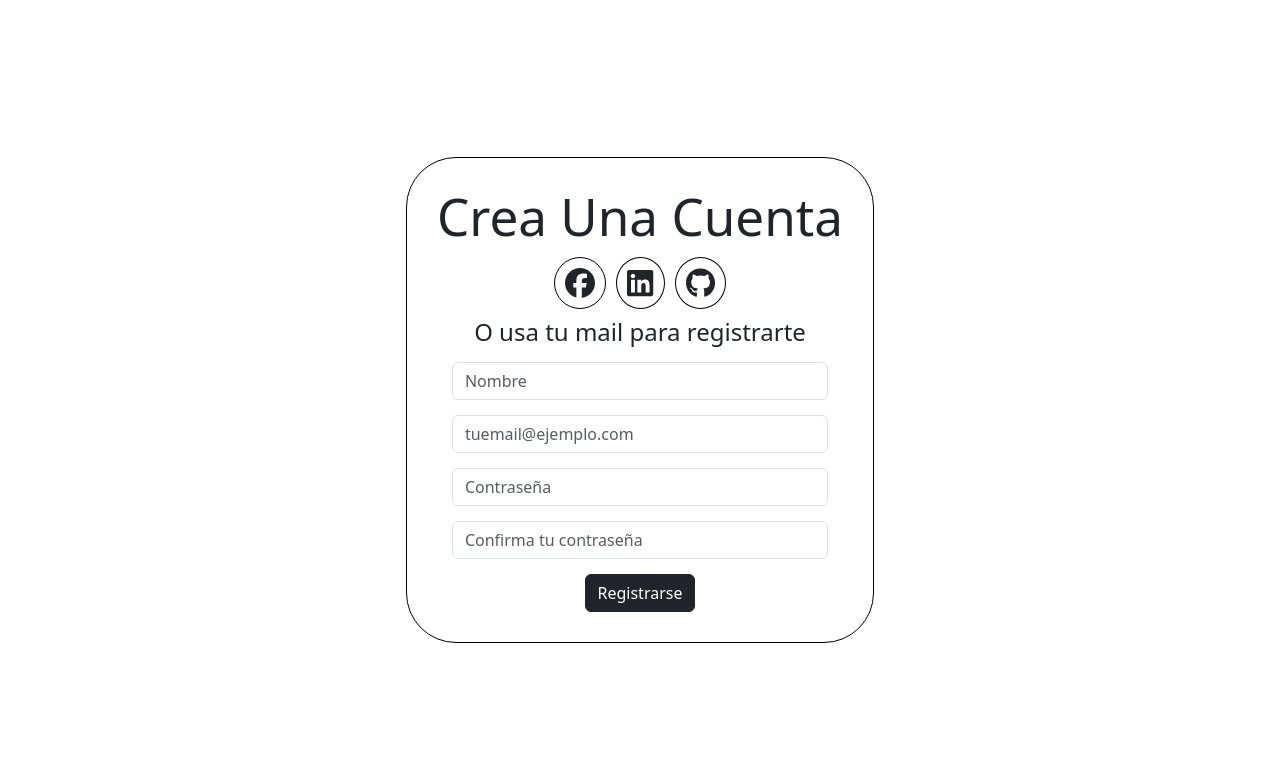
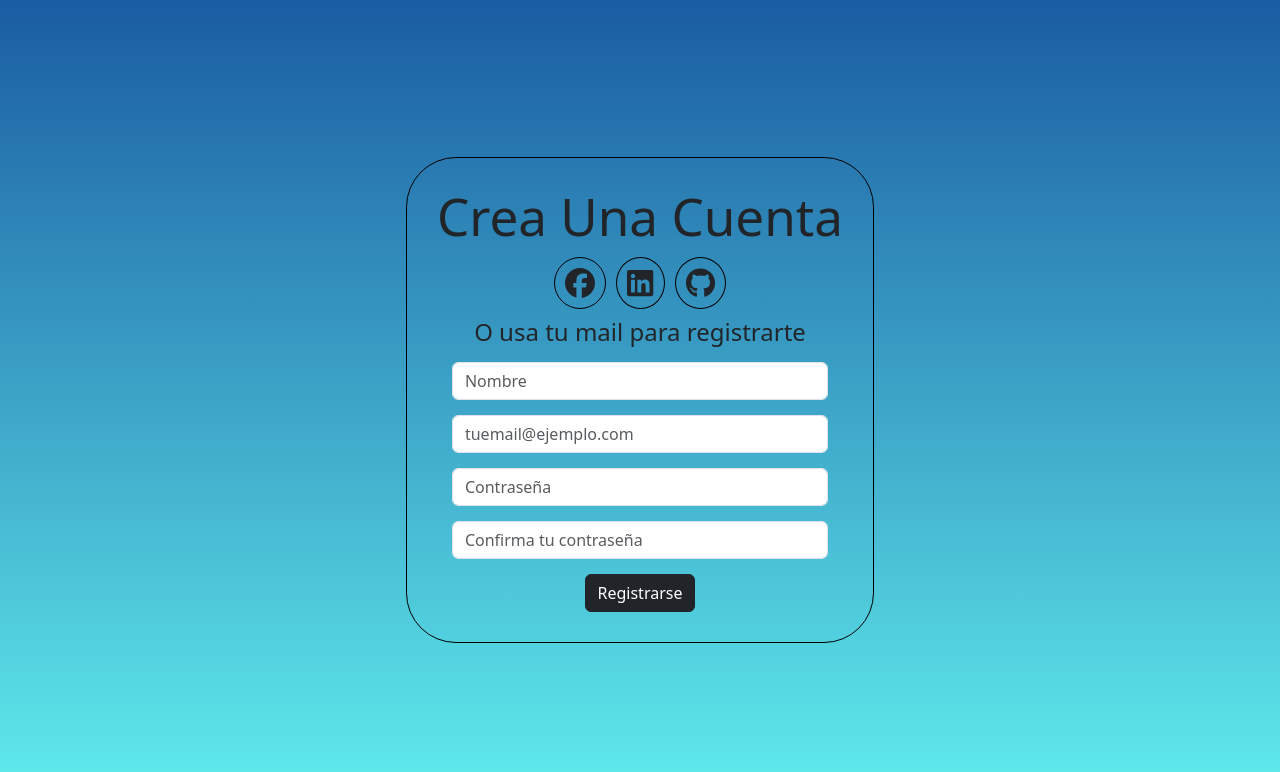
Before and after one commit to josealexanderdrt/m4-desafio-2, a React (Vite) app in the folder m4-desafio-2/: page / in a window 1280 px wide. Shown: the top 772 px of the page. Built offline with nearby package versions, Linux system fonts and the light colour scheme.

Commit message:
linear gradient background

```diff
--- a/m4-desafio-2/src/index.css
+++ b/m4-desafio-2/src/index.css
@@ -29,6 +29,7 @@ body {
   place-items: center;
   min-width: 320px;
   min-height: 100vh;
+  background-image: linear-gradient(#1a5ca2, #60eded);
 }
 
 h1 {
```
